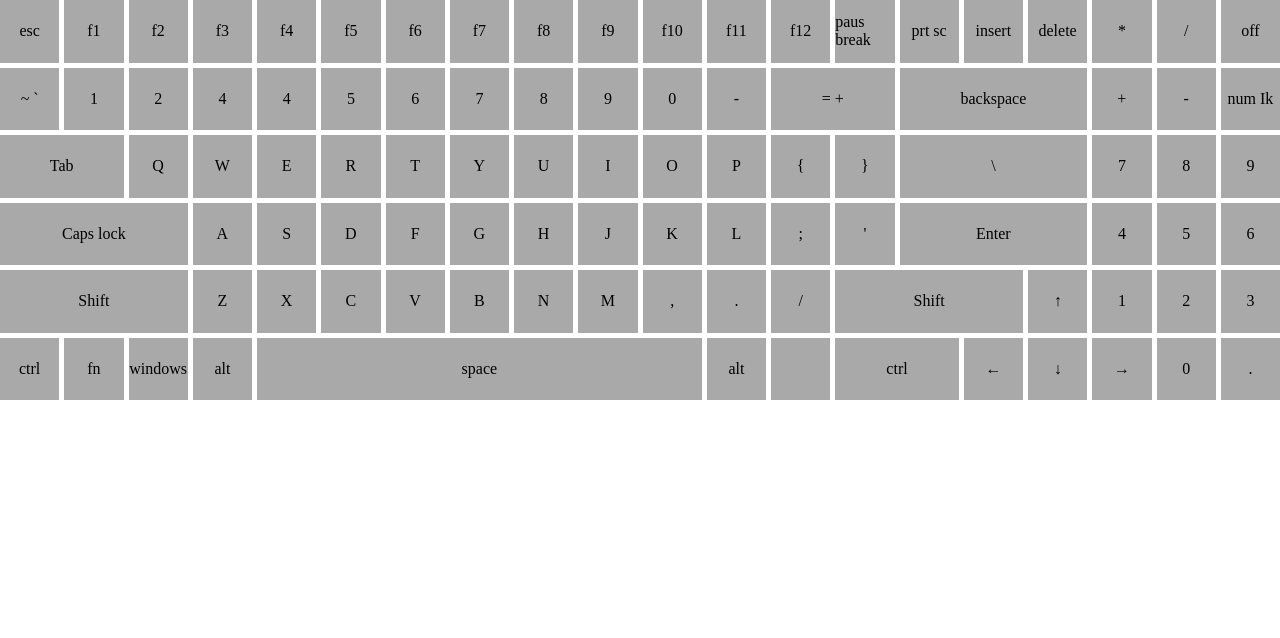
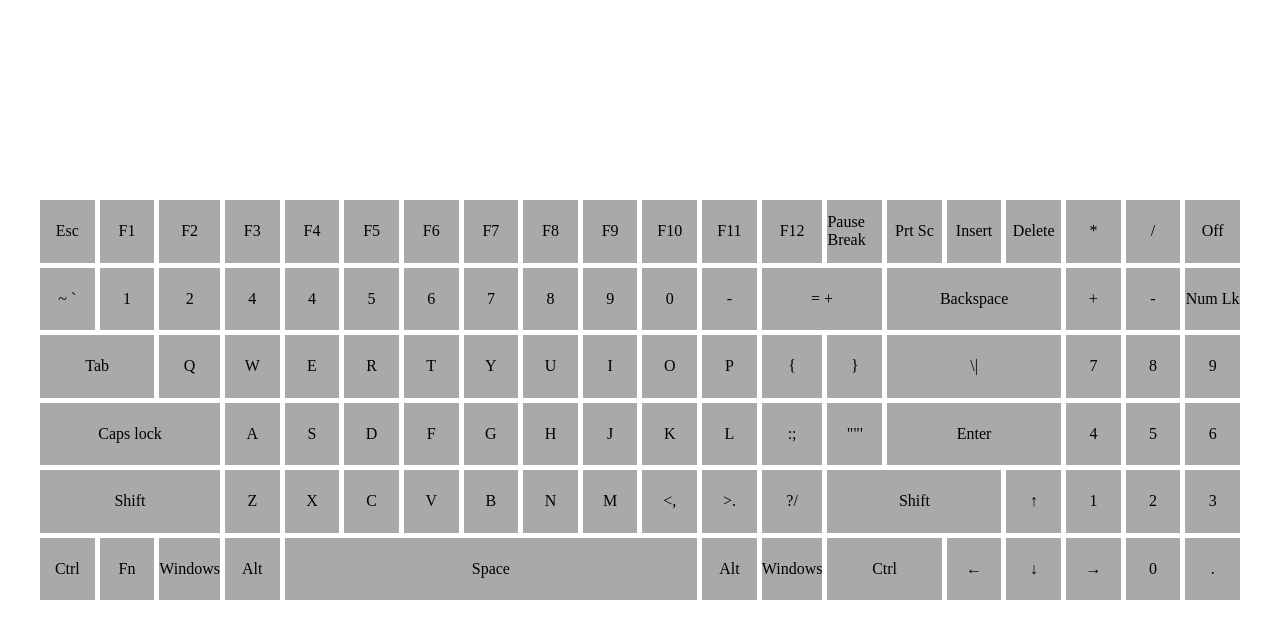
Before and after one commit to Samuraipavlo/keyboard, a plain HTML site: page index.html in a window 1280 px wide. Drawn offline with Linux system fonts and the light colour scheme.

Commit message:
JS Flow
Created html structure for JS.

```diff
--- a/css/style.css
+++ b/css/style.css
@@ -2,6 +2,8 @@
 	margin: 0;
 	padding: 0;
 	box-sizing: border-box;
+	user-select: none;
+	-webkit-user-drag: none;
 }
 
 .container {
@@ -11,6 +13,10 @@
 	grid-template-rows: repeat(6, 1fr);
 	grid-column-gap: 5px;
 	grid-row-gap: 5px;
+}
+
+body{
+	padding: 25vh 5vh 0 5vh;
 }
 
 .div1 { grid-area: 1 / 1 / 2 / 2; background: darkgrey;}
@@ -117,4 +123,5 @@
 	display: flex;
 	justify-content: center;
 	align-items: center;
+	cursor: pointer;
 }
--- a/index.html
+++ b/index.html
@@ -1,111 +1,119 @@
 <!DOCTYPE html>
 <html lang="en">
+
 <head>
 	<meta charset="UTF-8">
+	<meta name="viewport" content="width=device-width, initial-scale=1.0">
 	<title>Document</title>
+	<!-- Custom CSS -->
 	<link rel="stylesheet" href="css/style.css">
 </head>
+
 <body>
 	<div class="container">
-		<div class="div1">esc</div>
-		<div class="div2">f1</div>
-		<div class="div3">f2</div>
-		<div class="div4">f3</div>
-		<div class="div5">f4</div>
-		<div class="div6">f5</div>
-		<div class="div7">f6</div>
-		<div class="div8">f7</div>
-		<div class="div9">f8</div>
-		<div class="div10">f9</div>
-		<div class="div11">f10</div>
-		<div class="div12">f11</div>
-		<div class="div13">f12</div>
-		<div class="div14">paus break</div>
-		<div class="div15">prt sc</div>
-		<div class="div16">insert</div>
-		<div class="div17">delete</div>
-		<div class="div18">*</div>
-		<div class="div19">/</div>
-		<div class="div20">off</div>
-		<div class="div21">backspace</div>
-		<div class="div22">~ `</div>
-		<div class="div23">1</div>
-		<div class="div24">2</div>
-		<div class="div25">4</div>
-		<div class="div26">4</div>
-		<div class="div27">5</div>
-		<div class="div28">6</div>
-		<div class="div29">7</div>
-		<div class="div30">8</div>
-		<div class="div31">9</div>
-		<div class="div32">0</div>
-		<div class="div33">-</div>
-		<div class="div34">= +</div>
-		<div class="div36">+</div>
-		<div class="div37">-</div>
-		<div class="div38">num Ik</div>
-		<div class="div39">Tab</div>
-		<div class="div40">\</div>
-		<div class="div41">Q</div>
-		<div class="div42">W</div>
-		<div class="div43">E</div>
-		<div class="div44">R</div>
-		<div class="div45">T</div>
-		<div class="div46">Y</div>
-		<div class="div47">U</div>
-		<div class="div48">I</div>
-		<div class="div49">O</div>
-		<div class="div50">P</div>
-		<div class="div51">{</div>
-		<div class="div52">}</div>
-		<div class="div53">7</div>
-		<div class="div54">8</div>
-		<div class="div55">9</div>
-		<div class="div56">Caps lock</div>
-		<div class="div57">Enter</div>
-		<div class="div58">A</div>
-		<div class="div59">S</div>
-		<div class="div60">D</div>
-		<div class="div61">F</div>
-		<div class="div62">G</div>
-		<div class="div63">H</div>
-		<div class="div64">J</div>
-		<div class="div65">K</div>
-		<div class="div66">L</div>
-		<div class="div67">;</div>
-		<div class="div68">'</div>
-		<div class="div69">4</div>
-		<div class="div70">5</div>
-		<div class="div71">6</div>
-		<div class="div72">3</div>
-		<div class="div73">2</div>
-		<div class="div74">1</div>
-		<div class="div75">↑</div>
-		<div class="div76">Shift</div>
-		<div class="div77">Shift</div>
-		<div class="div78">Z</div>
-		<div class="div79">X</div>
-		<div class="div80">C</div>
-		<div class="div81">V</div>
-		<div class="div82">B</div>
-		<div class="div83">N</div>
-		<div class="div84">M</div>
-		<div class="div85">,</div>
-		<div class="div86">.</div>
-		<div class="div87">/</div>
-		<div class="div88">ctrl</div>
-		<div class="div89">fn</div>
-		<div class="div90">windows</div>
-		<div class="div91">alt</div>
-		<div class="div92">.</div>
-		<div class="div93">0</div>
-		<div class="div94"> → </div>
-		<div class="div95">↓</div>
-		<div class="div96"> ← </div>
-		<div class="div97">ctrl</div>
-		<div class="div98"></div>
-		<div class="div99">alt</div>
-		<div class="div100">space</div>
+		<div class="div1" onclick="nameButton(27)">Esc</div>
+		<div class="div2" onclick="nameButton(112)">F1</div>
+		<div class="div3" onclick="nameButton(113)">F2</div>
+		<div class="div4" onclick="nameButton(114)">F3</div>
+		<div class="div5" onclick="nameButton(115)">F4</div>
+		<div class="div6" onclick="nameButton(116)">F5</div>
+		<div class="div7" onclick="nameButton(117)">F6</div>
+		<div class="div8" onclick="nameButton(118)">F7</div>
+		<div class="div9" onclick="nameButton(119)">F8</div>
+		<div class="div10" onclick="nameButton(120)">F9</div>
+		<div class="div11" onclick="nameButton(121)">F10</div>
+		<div class="div12" onclick="nameButton(122)">F11</div>
+		<div class="div13" onclick="nameButton(123)">F12</div>
+		<div class="div14" onclick="nameButton(43)">Pause Break</div>
+		<div class="div15" onclick="nameButton(44)">Prt Sc</div>
+		<div class="div16" onclick="nameButton(45)">Insert</div>
+		<div class="div17" onclick="nameButton(46)">Delete</div>
+		<div class="div18" onclick="nameButton(106)">*</div>
+		<div class="div19" onclick="nameButton(110)">/</div>
+		<div class="div20" onclick="nameButton('Павло')">Off</div>
+		<div class="div21" onclick="nameButton(8)">Backspace</div>
+		<div class="div22" onclick="nameButton(192)">~ `</div>
+		<div class="div23" onclick="nameButton(49)">1</div>
+		<div class="div24" onclick="nameButton(50)">2</div>
+		<div class="div25" onclick="nameButton(51)">4</div>
+		<div class="div26" onclick="nameButton(52)">4</div>
+		<div class="div27" onclick="nameButton(53)">5</div>
+		<div class="div28" onclick="nameButton(54)">6</div>
+		<div class="div29" onclick="nameButton(55)">7</div>
+		<div class="div30" onclick="nameButton(56)">8</div>
+		<div class="div31" onclick="nameButton(57)">9</div>
+		<div class="div32" onclick="nameButton(48)">0</div>
+		<div class="div33" onclick="nameButton(189)">-</div>
+		<div class="div34" onclick="nameButton(187)">= +</div>
+		<div class="div36" onclick="nameButton(107)">+</div>
+		<div class="div37" onclick="nameButton(108)">-</div>
+		<div class="div38" onclick="nameButton('NUM LOCK')">Num Lk</div>
+		<div class="div39" onclick="nameButton(9)">Tab</div>
+		<div class="div40" onclick="nameButton(220)">\|</div>
+		<div class="div41" onclick="nameButton(81)">Q</div>
+		<div class="div42" onclick="nameButton(87)">W</div>
+		<div class="div43" onclick="nameButton(69)">E</div>
+		<div class="div44" onclick="nameButton(82)">R</div>
+		<div class="div45" onclick="nameButton(84)">T</div>
+		<div class="div46" onclick="nameButton(89)">Y</div>
+		<div class="div47" onclick="nameButton(85)">U</div>
+		<div class="div48" onclick="nameButton(73)">I</div>
+		<div class="div49" onclick="nameButton(79)">O</div>
+		<div class="div50" onclick="nameButton(80)">P</div>
+		<div class="div51" onclick="nameButton(219)">{</div>
+		<div class="div52" onclick="nameButton(221)">}</div>
+		<div class="div53" onclick="nameButton(103)">7</div>
+		<div class="div54" onclick="nameButton(104)">8</div>
+		<div class="div55" onclick="nameButton(105)">9</div>
+		<div class="div56" onclick="nameButton(20)">Caps lock</div>
+		<div class="div57" onclick="nameButton(13)">Enter</div>
+		<div class="div58" onclick="nameButton(65)">A</div>
+		<div class="div59" onclick="nameButton(83)">S</div>
+		<div class="div60" onclick="nameButton(68)">D</div>
+		<div class="div61" onclick="nameButton(70)">F</div>
+		<div class="div62" onclick="nameButton(71)">G</div>
+		<div class="div63" onclick="nameButton(72)">H</div>
+		<div class="div64" onclick="nameButton(74)">J</div>
+		<div class="div65" onclick="nameButton(75)">K</div>
+		<div class="div66" onclick="nameButton(76)">L</div>
+		<div class="div67" onclick="nameButton(186)">:;</div>
+		<div class="div68" onclick="nameButton(222)">""'</div>
+		<div class="div69" onclick="nameButton(100)">4</div>
+		<div class="div70" onclick="nameButton(101)">5</div>
+		<div class="div71" onclick="nameButton(102)">6</div>
+		<div class="div72" onclick="nameButton(99)">3</div>
+		<div class="div73" onclick="nameButton(98)">2</div>
+		<div class="div74" onclick="nameButton(97)">1</div>
+		<div class="div75" onclick="nameButton(54)">↑</div>
+		<div class="div76" onclick="nameButton(16)">Shift</div>
+		<div class="div77" onclick="nameButton(16)">Shift</div>
+		<div class="div78" onclick="nameButton(90)">Z</div>
+		<div class="div79" onclick="nameButton(88)">X</div>
+		<div class="div80" onclick="nameButton(67)">C</div>
+		<div class="div81" onclick="nameButton(86)">V</div>
+		<div class="div82" onclick="nameButton(66)">B</div>
+		<div class="div83" onclick="nameButton(78)">N</div>
+		<div class="div84" onclick="nameButton(77)">M</div>
+		<div class="div85" onclick="nameButton(188)"><,</div>
+		<div class="div86" onclick="nameButton(190)">>.</div>
+		<div class="div87" onclick="nameButton(191)">?/</div>
+		<div class="div88" onclick="nameButton(17)">Ctrl</div>
+		<div class="div89" onclick="nameButton('Кнопка клавіатури (номеру немає)')">Fn</div>
+		<div class="div90" onclick="nameButton(91)">Windows</div>
+		<div class="div91" onclick="nameButton(18)">Alt</div>
+		<div class="div92" onclick="nameButton(109)">.</div>
+		<div class="div93" onclick="nameButton(96)">0</div>
+		<div class="div94" onclick="nameButton(39)"> → </div>
+		<div class="div95" onclick="nameButton(40)">↓</div>
+		<div class="div96" onclick="nameButton(37)"> ← </div>
+		<div class="div97" onclick="nameButton(17)">Ctrl</div>
+		<div class="div98" onclick="nameButton(92)">Windows</div>
+		<div class="div99" onclick="nameButton(18)">Alt</div>
+		<div class="div100" onclick="nameButton(32)">Space</div>
 	</div>
+
+	<!-- Link to JS file -->
+	<script src="./js/main.js"></script>
 </body>
+
 </html>
--- a/js/main.js
+++ b/js/main.js
@@ -1,3 +1,3 @@
-function nameButton(button){
-	alert(`Ви нажали на клавішу із кодом: ${button}`);
+function nameButton(button) {
+	alert("Ви нажали на клавішу із кодом: " + button);
 }
```
